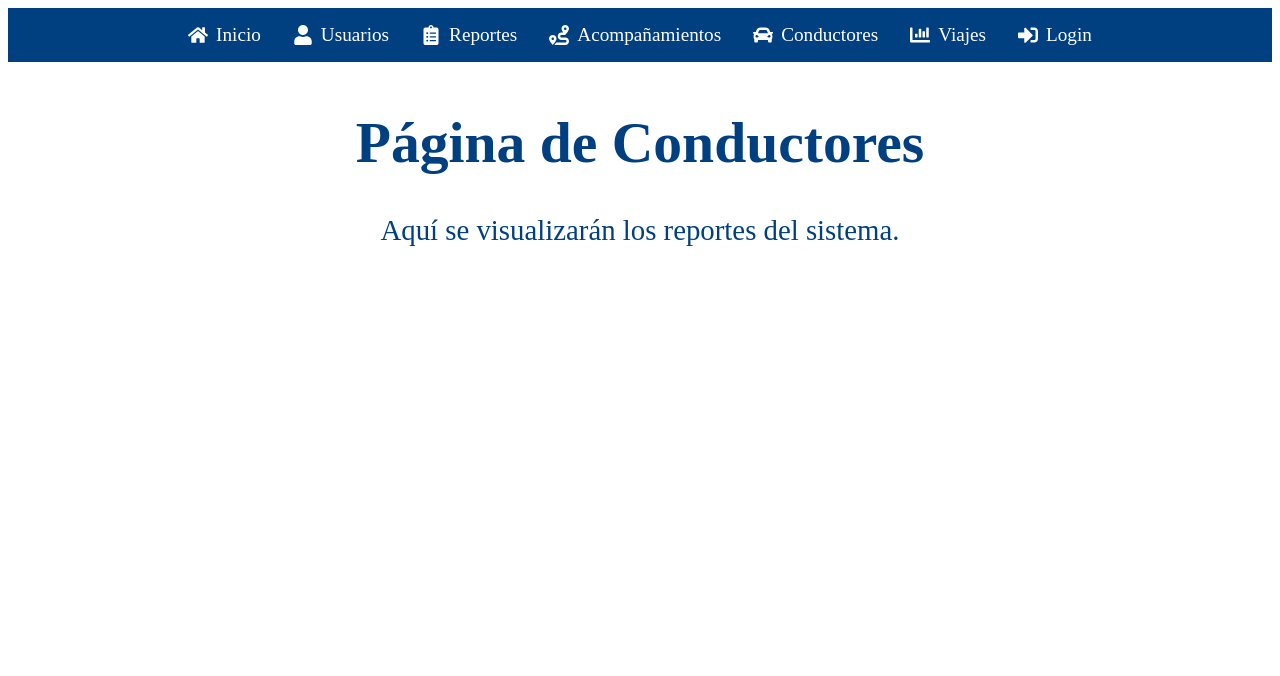
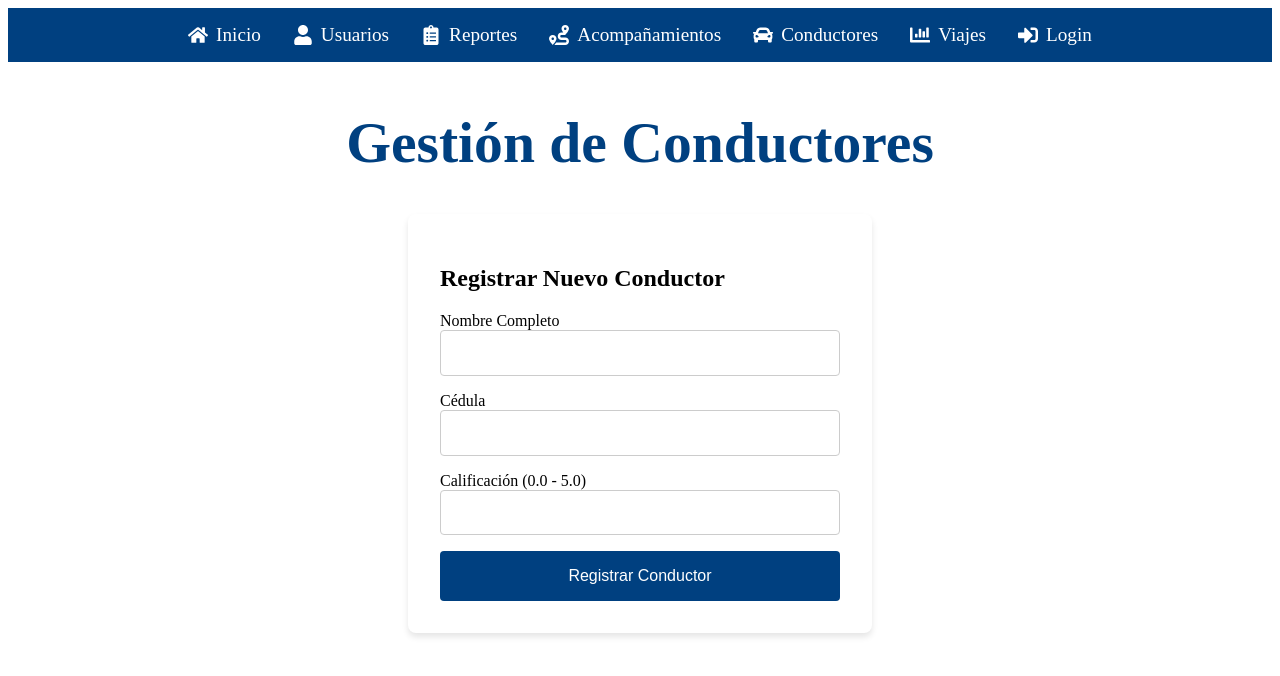
Before and after one commit to ArielArcentales/ProyectoFinal-MovilidadSegura, a React (Vite) app in the folder movilidad-front/: page /conductores in a window 1280 px wide. Shown: the top 676 px of the page. Built offline with nearby package versions, Linux system fonts and the light colour scheme.

Commit message:
Formulario de conductores

```diff
--- /dev/null
+++ b/movilidad-front/src/components/ConductorForm.jsx
@@ -0,0 +1,91 @@
+import React from 'react';
+import { useForm } from 'react-hook-form'; // 1. Importamos el hook
+import axios from 'axios'; // 2. Importamos axios
+
+function ConductorForm() {
+  // 3. Activamos useForm para manejar el estado y la validación
+  const { register, handleSubmit, formState: { errors } } = useForm();
+
+  // 4. Esta es la función que se ejecuta al enviar un formulario válido
+  const onSubmit = async (data) => {
+    try {
+      // El backend espera un número para la calificación, lo convertimos
+      const dataToSend = {
+        ...data,
+        calificacion: parseFloat(data.calificacion)
+      };
+
+      console.log('Enviando datos de nuevo conductor:', dataToSend);
+
+      // 5. Usamos axios para hacer la petición POST a la API de conductores
+      const response = await axios.post('/api/conductores', dataToSend);
+
+      console.log('Respuesta del servidor:', response.data);
+      alert('¡Conductor registrado con éxito!');
+      // Aquí podríamos limpiar el formulario si quisiéramos
+
+    } catch (error) {
+      console.error('Error al registrar al conductor:', error.response?.data?.mensaje || error.message);
+      alert(`Error: ${error.response?.data?.mensaje || 'No se pudo conectar al servidor'}`);
+    }
+  };
+
+  return (
+    // 6. Conectamos la función onSubmit a través de handleSubmit
+    <form onSubmit={handleSubmit(onSubmit)} style={formStyle}>
+      <h2>Registrar Nuevo Conductor</h2>
+
+      <div style={inputGroupStyle}>
+        <label htmlFor="nombre">Nombre Completo</label>
+        {/* 7. Vinculamos el input al hook con sus reglas de validación */}
+        <input
+          type="text"
+          id="nombre"
+          {...register("nombre", { required: "El nombre es obligatorio" })}
+          style={inputStyle}
+        />
+        {errors.nombre && <p style={errorStyle}>{errors.nombre.message}</p>}
+      </div>
+
+      <div style={inputGroupStyle}>
+        <label htmlFor="cedula">Cédula</label>
+        <input
+          type="text"
+          id="cedula"
+          {...register("cedula", { required: "La cédula es obligatoria" })}
+          style={inputStyle}
+        />
+        {errors.cedula && <p style={errorStyle}>{errors.cedula.message}</p>}
+      </div>
+
+      <div style={inputGroupStyle}>
+        <label htmlFor="calificacion">Calificación (0.0 - 5.0)</label>
+        <input
+          type="number"
+          id="calificacion"
+          {...register("calificacion", {
+            required: "La calificación es obligatoria",
+            min: { value: 0, message: "La calificación no puede ser menor a 0" },
+            max: { value: 5, message: "La calificación no puede ser mayor a 5" }
+          })}
+          step="0.1"
+          min="0"
+          max="5"
+          style={inputStyle}
+        />
+        {errors.calificacion && <p style={errorStyle}>{errors.calificacion.message}</p>}
+      </div>
+
+      <button type="submit" style={buttonStyle}>Registrar Conductor</button>
+    </form>
+  );
+}
+
+// Estilos (se añade errorStyle)
+const formStyle = { display: 'flex', flexDirection: 'column', maxWidth: '400px', margin: '2rem auto', padding: '2rem', borderRadius: '8px', boxShadow: '0 4px 6px rgba(0,0,0,0.1)' };
+const inputGroupStyle = { marginBottom: '1rem', display: 'flex', flexDirection: 'column' };
+const inputStyle = { padding: '0.8rem', borderRadius: '4px', border: '1px solid #ccc', fontSize: '1rem' };
+const buttonStyle = { padding: '1rem', borderRadius: '4px', border: 'none', background: '#004080', color: 'white', fontSize: '1rem', cursor: 'pointer' };
+const errorStyle = { color: 'red', fontSize: '0.8rem', marginTop: '0.25rem' };
+
+export default ConductorForm;
--- a/movilidad-front/src/pages/Conductores.jsx
+++ b/movilidad-front/src/pages/Conductores.jsx
@@ -1,13 +1,18 @@
+import React from 'react';
+import ConductorForm from '../components/ConductorForm'; // ¡Importamos nuestro nuevo formulario!
+
 function Conductores() {
   return (
-    <div style={{
-      textAlign: 'center',
-      marginTop: '3rem',
-      fontSize: '1.8rem',
-      color: '#004080'
-    }}>
-      <h1>Página de <strong>Conductores</strong></h1>
-      <p>Aquí se visualizarán los reportes del sistema.</p>
+    <div>
+      {/* Título principal de la página */}
+      <div style={{ textAlign: 'center', marginTop: '3rem', fontSize: '1.8rem', color: '#004080' }}>
+        <h1>Gestión de <strong>Conductores</strong></h1>
+      </div>
+
+      {/* Aquí mostramos el componente del formulario de creación */}
+      <ConductorForm />
+
+      {/* En el futuro, aquí irá la lista de conductores registrados */}
     </div>
   );
 }
```
Also changed, not shown: movilidad-front/src/components/ConductoresList.jsx (added, +79 -0 lines).
